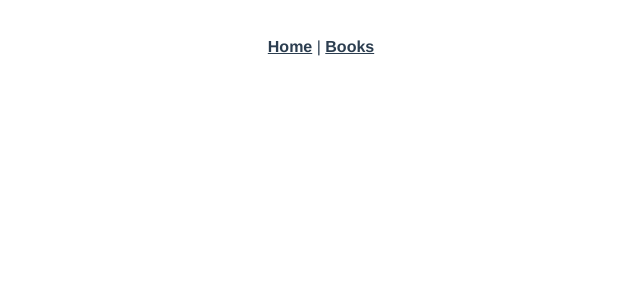
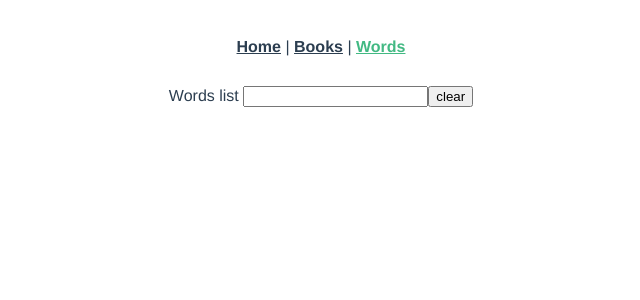
Before and after one commit to WojtekReu/parrot, a Vue app in the folder client/: page /words in a window 1280 px wide. Before the commit this address had no page. Shown: the top 300 px of the page, without its empty margins (319-959 px from the left). Built offline with nearby package versions, Linux system fonts and the light colour scheme.

Commit message:
feature: added searching words by lem

```diff
--- a/client/src/App.vue
+++ b/client/src/App.vue
@@ -1,7 +1,8 @@
 <template>
   <nav>
     <router-link to="/">Home</router-link> |
-    <router-link to="/books">Books</router-link>
+    <router-link to="/books">Books</router-link> |
+    <router-link to="/words">Words</router-link>
   </nav>
   <router-view/>
 </template>
--- a/client/src/router/index.js
+++ b/client/src/router/index.js
@@ -17,6 +17,11 @@ const routes = [
     name: 'book',
     component: () => import(/* webpackChunkName: "book" */ '../views/book/DetailView.vue'),
     props: true
+  },
+  {
+    path: '/words',
+    name: 'words',
+    component: () => import(/* webpackChunkName: "words" */ '../views/word/ListView.vue')
   }
 ]
 
--- /dev/null
+++ b/client/src/views/word/ListView.vue
@@ -0,0 +1,51 @@
+<template>
+  <div v-if="error">{{ error }}</div>
+  Words list
+  <input type="text" v-model="wordsFilter" @keyup="searchWords()">
+  <input type="button" value="clear" @click="clear">
+  <ol>
+    <li v-for="word in wordsList" :key="word.id" class="word-element">
+      {{ word.lem }}, {{ word.pos }}, {{ word.synset }}, {{ word.declination }} - {{ word.definition }}
+    </li>
+  </ol>
+</template>
+
+<script>
+export default {
+  name: 'WordsList',
+  data() {
+    return {
+      error: '',
+      wordsFilter: '',
+      wordsList: []
+    }
+  },
+  methods: {
+    clear() {
+      this.wordsFilter = ''
+    },
+    async searchWords() {
+      if (this.wordsFilter) {
+        try {
+          let response = await fetch(
+            `http://localhost:8000/api/v2/words/find/${this.wordsFilter}`
+          )
+          if (!response.ok) {
+            throw Error('ERROR: API result error for word find request')
+          }
+          let data = await response.json()
+          this.wordsList = data
+        } catch (err) {
+          this.error = err.message
+        }
+      }
+    }
+  }
+}
+</script>
+
+<style>
+.word-element {
+  text-align: left;
+}
+</style>
```
